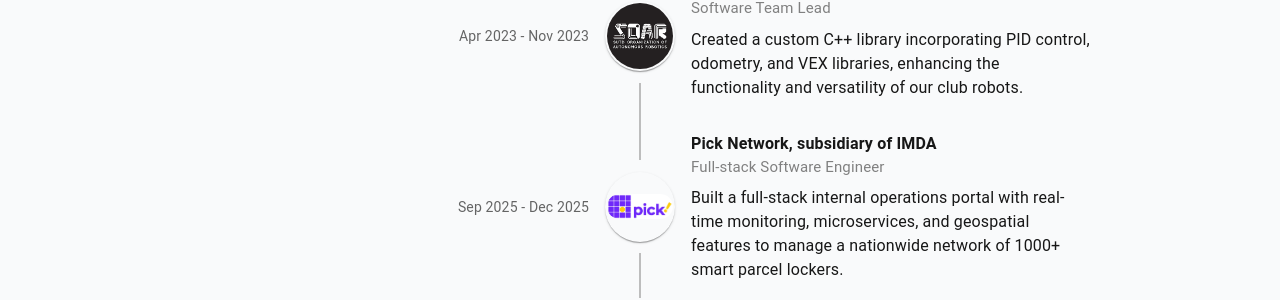
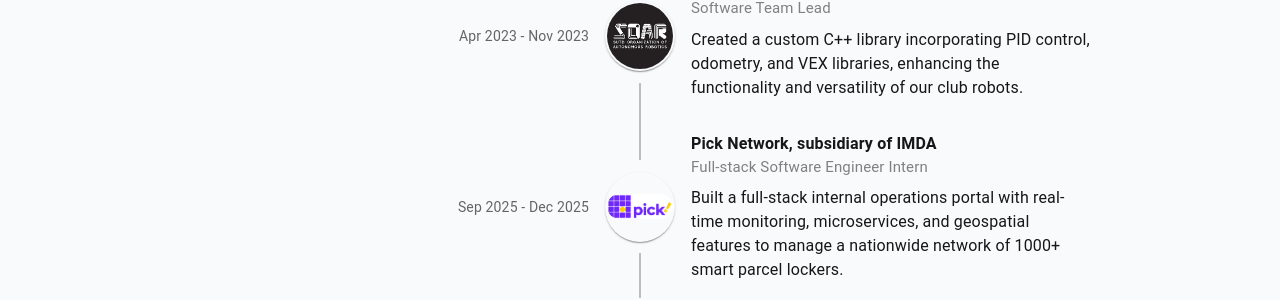
Before and after one commit to michaeljrr/portfolio-website, a Next.js app: page / in a window 1280 px wide. Shown: the part 1353-1653 px from the top of the page. Built offline with nearby package versions, Linux system fonts and the light colour scheme.

Commit message:
fix: added intern position

```diff
--- a/data/experiences.ts
+++ b/data/experiences.ts
@@ -16,7 +16,7 @@ export const experiences: Experience[] = [
   },
   {
     company: "Pick Network, subsidiary of IMDA",
-    role: "Full-stack Software Engineer",
+    role: "Full-stack Software Engineer Intern",
     description: "Built a full-stack internal operations portal with real-time monitoring, microservices, and geospatial features to manage a nationwide network of 1000+ smart parcel lockers.",
     image: "/pick.png",
     date: "Sep 2025 - Dec 2025"
```
